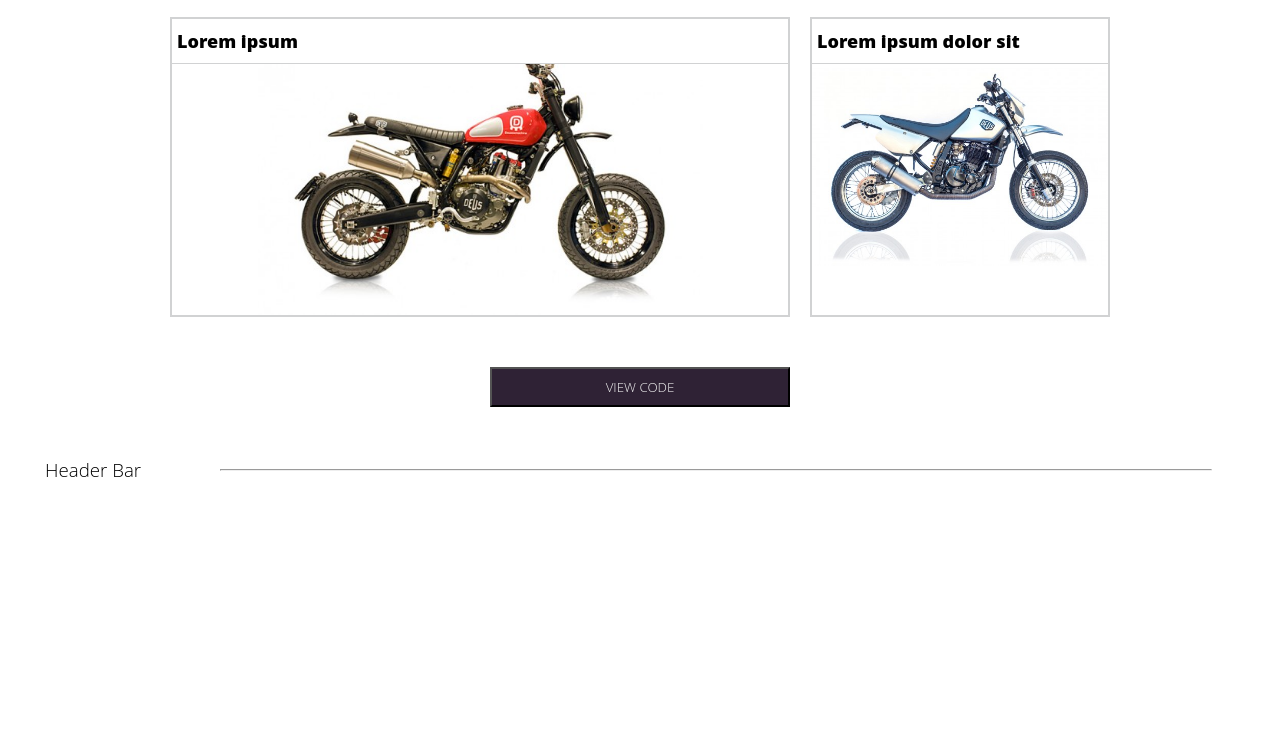
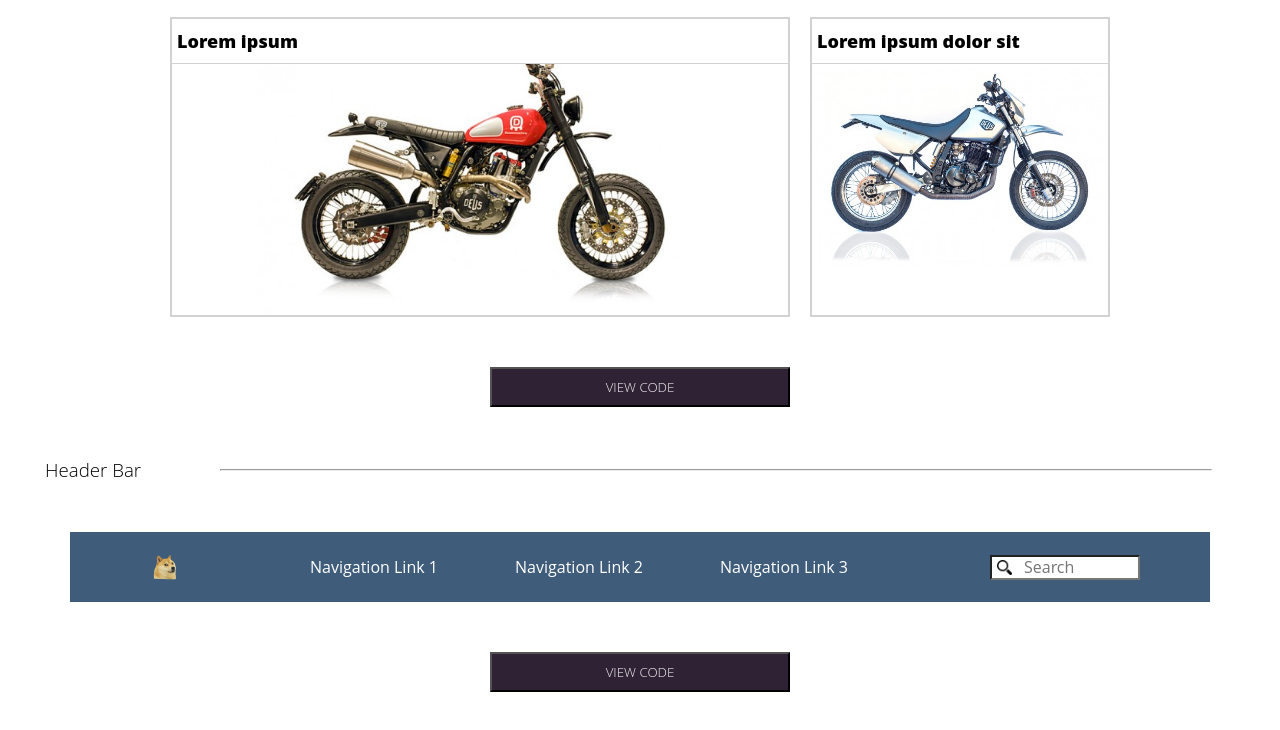
Before and after one commit to jessepackwood/pattrn-party, a plain HTML site: page index.html in a window 1280 px wide. Shown: the part 1560-2290 px from the top of the page. Before the commit the page ends 2092 px from the top, so only its background shows below. Drawn offline with Linux system fonts and the light colour scheme.

Commit message:
header bar completed

```diff
--- a/index.html
+++ b/index.html
@@ -158,7 +158,7 @@
       </div>
     </div>
 
-    <button class='view-code'><a href='https://codepen.io/jessewood/pen/EQNoqG'></a>VIEW CODE</button>
+    <button class='view-code'><a href='https://codepen.io/jessewood/pen/oEdryz'></a>VIEW CODE</button>
   </div>
 
   <div class='header-bar-container'>
@@ -166,6 +166,18 @@
       <h3 class='pattern-title'>Header Bar</h3>
       <hr/>
     </div>
+    <div class='nav-container'>
+      <nav>
+        <div class='close-button'></div>
+        <div class='nav-link-container'>
+        <span class='nav-link'> Navigation Link 1 </span>
+        <span class='nav-link'> Navigation Link 2 </span>
+        <span class='nav-link'> Navigation Link 3 </span>
+        </div>
+        <input type='text' placeholder='Search' class='nav-input'/>
+      </nav>
+    </div>
+    <button class='view-code'><a href='https://codepen.io/jessewood/pen/vdjqRm'></a>VIEW CODE</button>
   </div>
 
 </body>
--- a/style.css
+++ b/style.css
@@ -1,9 +1,14 @@
+/*-------------- document -------------- */
+
 * {
   margin: 0;
   box-sizing: border-box;
   padding: 0;
   font-family: "Open Sans", sans-serif;
 }
+
+/*-------------- header -------------- */
+
 
 .app-title {
   color: #F2F2F2;
@@ -28,6 +33,9 @@
   color: #F2F2F2;
   font-weight: 300;
 }
+
+/*-------------- accordion tabs -------------- */
+
 
 .pattern-title {
   font-weight: 300;
@@ -177,12 +185,18 @@ a {
   color: #F2F2F2;
 }
 
+.view-code:hover {
+  cursor: pointer;
+}
+
+
+/*-------------- flexible-cards -------------- */
+
+
 .flexible-cards-container {
   display: flex;
   flex-direction: column;
   justify-content: center;
-  /*width: 90%;*/
-  /*align-items: center;*/
 }
 
 .flexible-cards {
@@ -285,6 +299,76 @@ a {
   background-repeat: no-repeat;
 }
 
+/*-------------- header-bar -------------- */
+
+
+.header-bar-container {
+  display: flex;
+  flex-direction: column;
+  justify-content: center;
+  margin-bottom: 50px;
+}
+
+.nav-container {
+  padding: 0 70px;
+}
+
+.close-button {
+  width: 50px;
+  height: 50px;
+  background-position: center;
+  background-size: contain;
+  background-repeat: no-repeat;
+  background-image: url('./3dDoge.gif');
+}
+
+nav {
+  color: #fff;
+  padding: 10px;
+  display: flex;
+  justify-content: space-around;
+  align-items: center;
+  background-color: #3f5d7b;
+}
+
+.nav-link-container {
+  display: flex;
+  justify-content: space-between;
+  width: 50%;
+}
+
+.nav-input {
+  height: 25px;
+  width: 150px;
+  font-size: 16px;
+  padding: 2px 32px;
+  background-image: url('./magnifier-tool.png');
+  background-size: 15px;
+  background-repeat: no-repeat;
+  background-position: 5px;
+  outline: none;
+}
+
+.nav-link {
+  width: 150px;
+}
+
+.nav-link:hover {
+  cursor: pointer;
+  color: lightgreen;
+}
+
+@media screen and (max-width: 750px) {
+  .nav-link-container {
+    flex-direction: column;
+    align-items: center;
+  }
+  .nav-link {
+    width: auto;
+    margin: 5px;
+  }
+}
+
 @media screen and (max-width: 650px){
 
   .card-container {
@@ -299,16 +383,6 @@ a {
     display: none;
   }
 
-/*  .tabs {
-    flex-direction: column;
-    width: 100%;
-  }
-
-  .tab {
-    width: 100%;
-    background: #fff;
-  }*/
-
   .card {
     display: flex;
     flex-direction: column;
@@ -318,7 +392,6 @@ a {
   .card-info {
     flex-direction: column;
     padding: 0;
-    /*background-position: top;*/
   }
 
   .card-img {
@@ -338,8 +411,8 @@ a {
   }
 
   .mobile-tab:hover {
-  font-weight: 600;
-  cursor: pointer;
+    font-weight: 600;
+    cursor: pointer;
   }
 
   h4 {
@@ -358,12 +431,9 @@ a {
     width: 95%;
   }
 
-  button {
-    width: 75%;
-  }
 }
 
-@media screen and (max-width: 820px){
+@media screen and (max-width: 1040px){
 
   .flexible-cards {
     display: flex;
@@ -376,4 +446,22 @@ a {
     width: 75%;
     height: 300px;
   }
+
+  nav {
+    flex-direction: column
+  }
+
+  .nav-link-container {
+    width: 80%;
+  }
+
+  .nav-input {
+    margin: 5px;
+  }
 }
+
+@media screen and (max-width: 600px) {
+    button {
+    width: 75%;
+  }
+}
```
Also changed, not shown: 3dDoge.gif (added), close-button.png (added), magnifier-tool.png (added), 1 other file.
